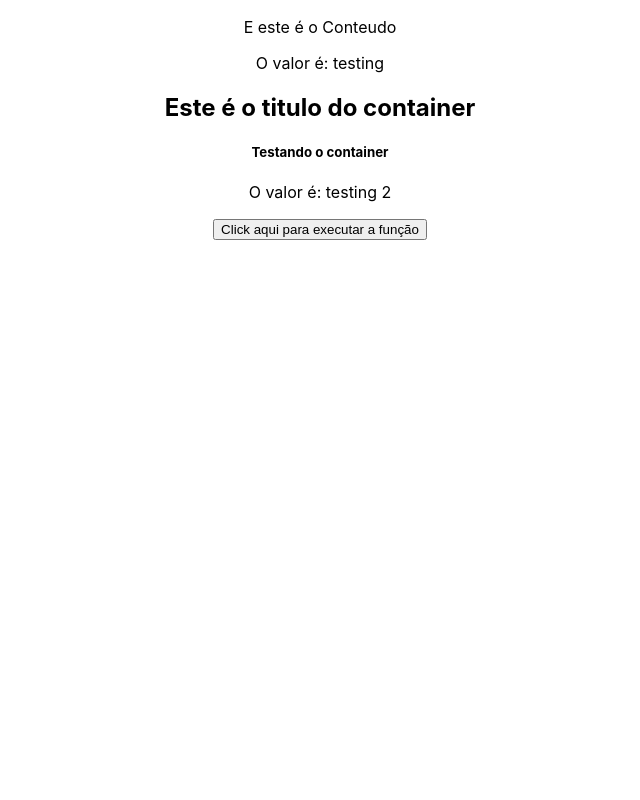
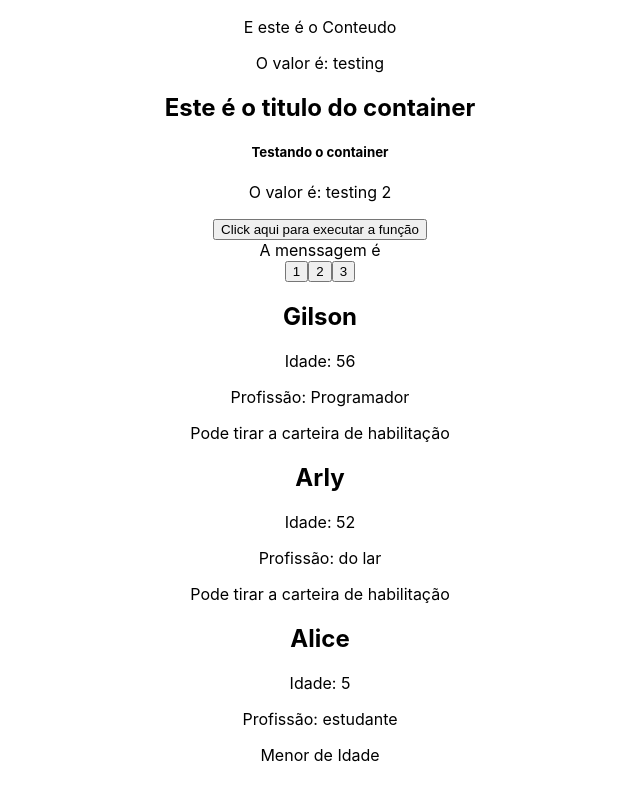
Before and after one commit to gillsonpassos/React, a React (Create React App) app in the folder Avançando-em-React/avancando/: page / in a window 1280 px wide. Shown: the part 2201-3001 px from the top of the page, without its empty margins (320-960 px from the left). Before the commit the page ends 2941 px from the top, so only its background shows below. Built offline with nearby package versions, Linux system fonts and the light colour scheme.

Commit message:
Exercicios de Componentes e recursos do react

```diff
--- a/Avançando-em-React/avancando/src/App.js
+++ b/Avançando-em-React/avancando/src/App.js
@@ -1,5 +1,5 @@
 import "./App.css";
-
+import { useState } from "react";
 import City from "./assets/city.jpg";
 import CarDetails from "./components/CarDetails";
 import ConditionalRender from "./components/ConditionalRender";
@@ -9,11 +9,26 @@
 import Fragment from "./components/Fragment";
 import Container from "./components/Container";
 import ExecuteFunction from "./components/ExecuteFunction";
+import Message from "./components/Message";
+import ChangeMessageState from "./components/ChangeMessageState";
+import UserDetails from "./components/UserDetails";
 
 function App() {
   function showMessage() {
     console.log("Evento do Componente Pai!");
   }
+
+  const [message, setMessage] = useState("");
+
+  const handleMessage = (msg) => {
+    setMessage(msg);
+  };
+
+  const users = [
+    { id: 1, name: "Gilson", job: "Programador", age: 56 },
+    { id: 2, name: "Arly", job: "do lar", age: 52 },
+    { id: 3, name: "Alice", job: "estudante", age: 5 },
+  ];
 
   return (
     <div className="App">
@@ -48,6 +63,18 @@
 
       {/*Executar Função */}
       <ExecuteFunction myFunction={showMessage} />
+
+      {/* state lift */}
+      <Message msg={message} />
+      <ChangeMessageState handleMessage={handleMessage} />
+      {users.map((user) => (
+        <UserDetails
+          key={user.id}
+          name={user.name}
+          job={user.job}
+          age={user.age}
+        />
+      ))}
     </div>
   );
 }
--- /dev/null
+++ b/Avançando-em-React/avancando/src/components/ChangeMessageState.js
@@ -0,0 +1,15 @@
+import React from "react";
+
+const ChangeMessageState = ({ handleMessage }) => {
+  const messages = ["oi", "olá", "oi tudo bem?"];
+
+  return (
+    <div>
+      <button onClick={() => handleMessage(messages[0])}>1</button>
+      <button onClick={() => handleMessage(messages[1])}>2</button>
+      <button onClick={() => handleMessage(messages[2])}>3</button>
+    </div>
+  );
+};
+
+export default ChangeMessageState;
--- /dev/null
+++ b/Avançando-em-React/avancando/src/components/Message.js
@@ -0,0 +1,7 @@
+import React from "react";
+
+const Message = ({ msg }) => {
+  return <div>A menssagem é {msg}</div>;
+};
+
+export default Message;
--- /dev/null
+++ b/Avançando-em-React/avancando/src/components/UserDetails.js
@@ -0,0 +1,18 @@
+import React from "react";
+
+const UserDetails = ({ name, age, job }) => {
+  return (
+    <div>
+      <h2>{name}</h2>
+      <p>Idade: {age}</p>
+      <p>Profissão: {job}</p>
+      {age >= 18 ? (
+        <p>Pode tirar a carteira de habilitação</p>
+      ) : (
+        <p>Menor de Idade</p>
+      )}
+    </div>
+  );
+};
+
+export default UserDetails;
```
